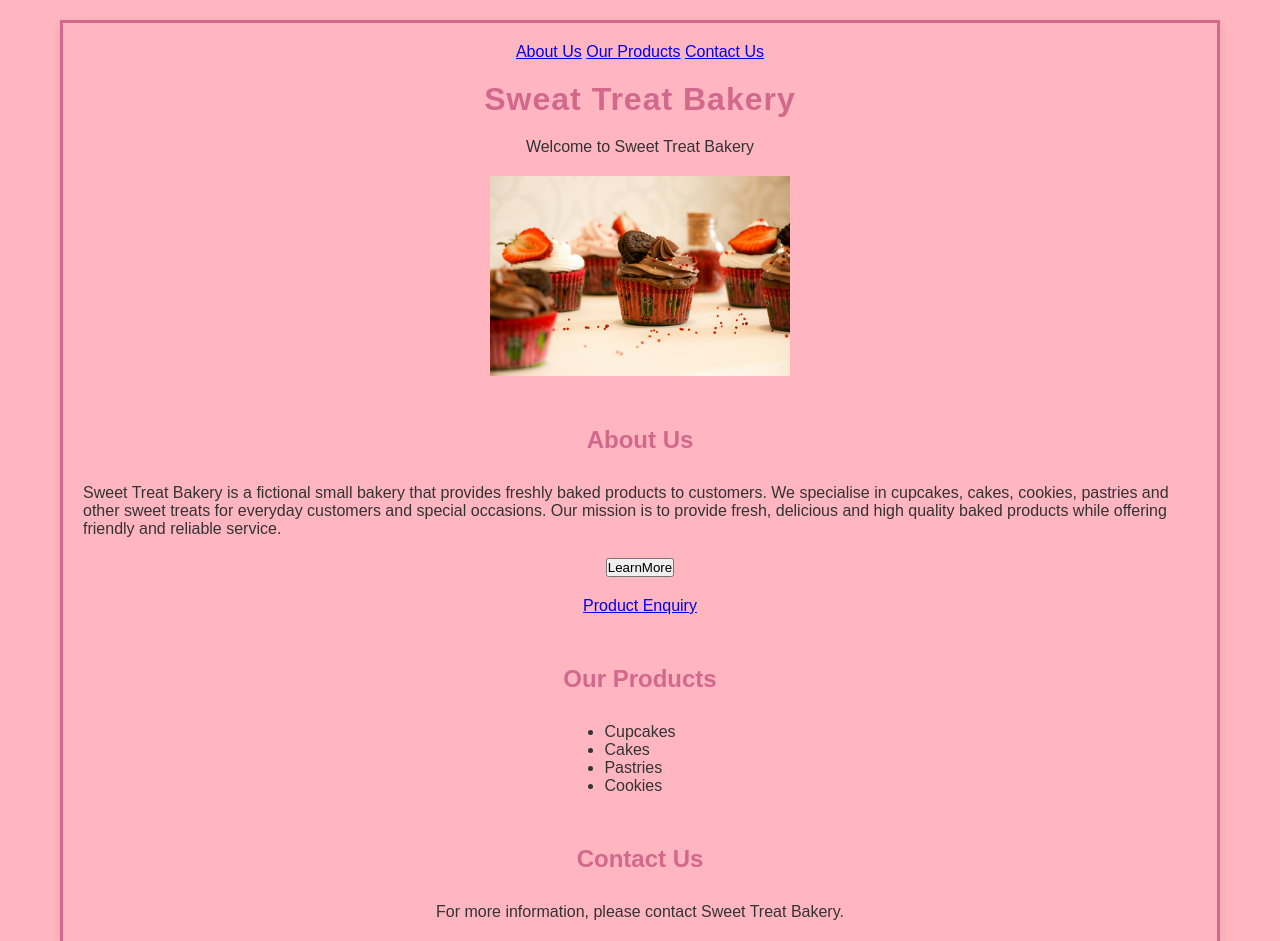
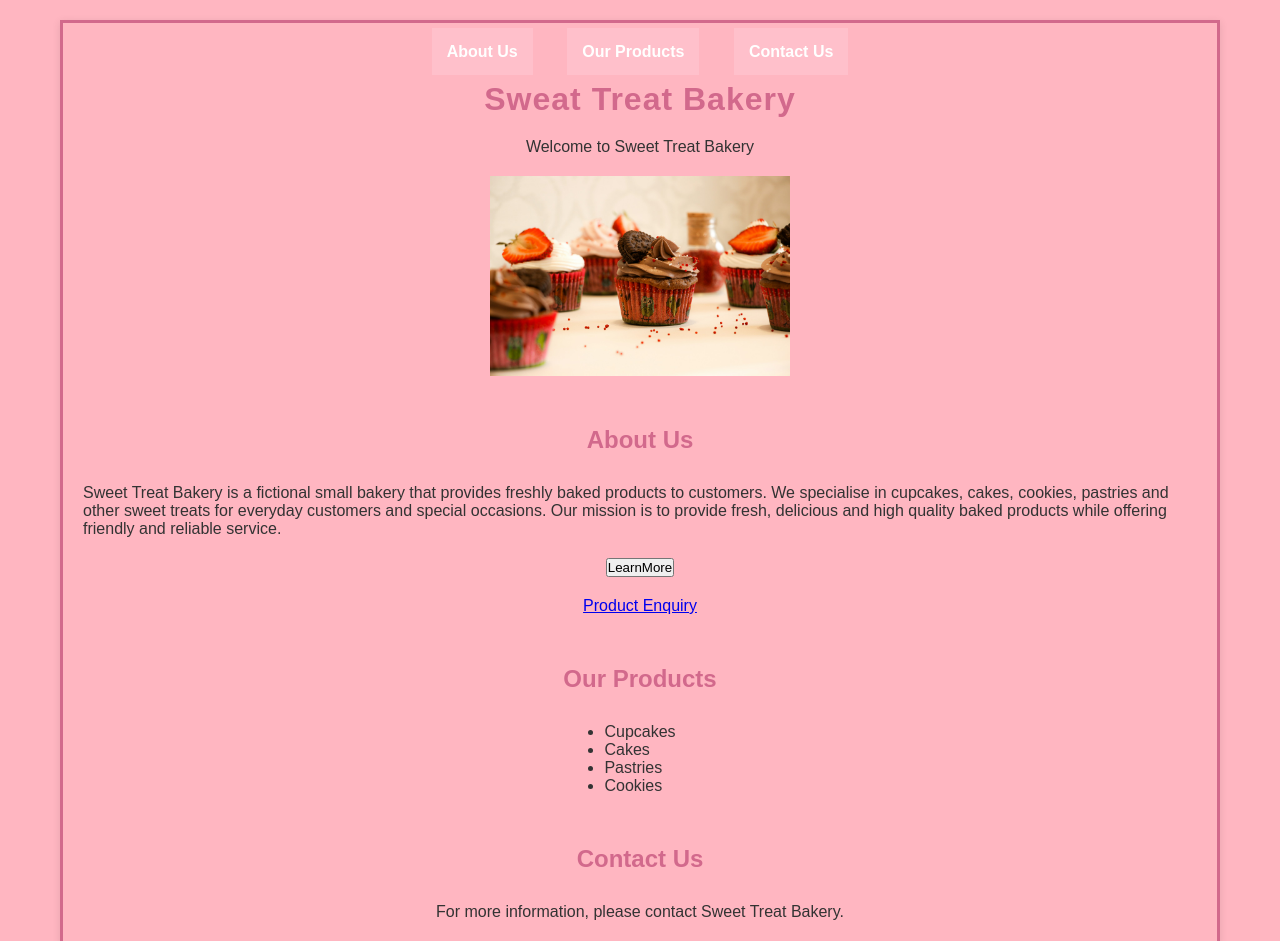
Before and after one commit to ST10505799/SweetTreatBakery, a plain HTML site: page index.html in a window 1280 px wide. Shown: the top 941 px of the page. Drawn offline with Linux system fonts and the light colour scheme.

Commit message:
Style homepage navigation menu

```diff
--- a/style.css
+++ b/style.css
@@ -127,3 +127,16 @@ li:active {
 
     }
 }
+
+nav a {
+    background-color: pink;
+    padding: 15px;
+    text-align: center;
+}
+
+nav a {
+    color: white;
+    text-decoration: none;
+    margin: 0 15px;
+    font-weight: bold;
+}
```
